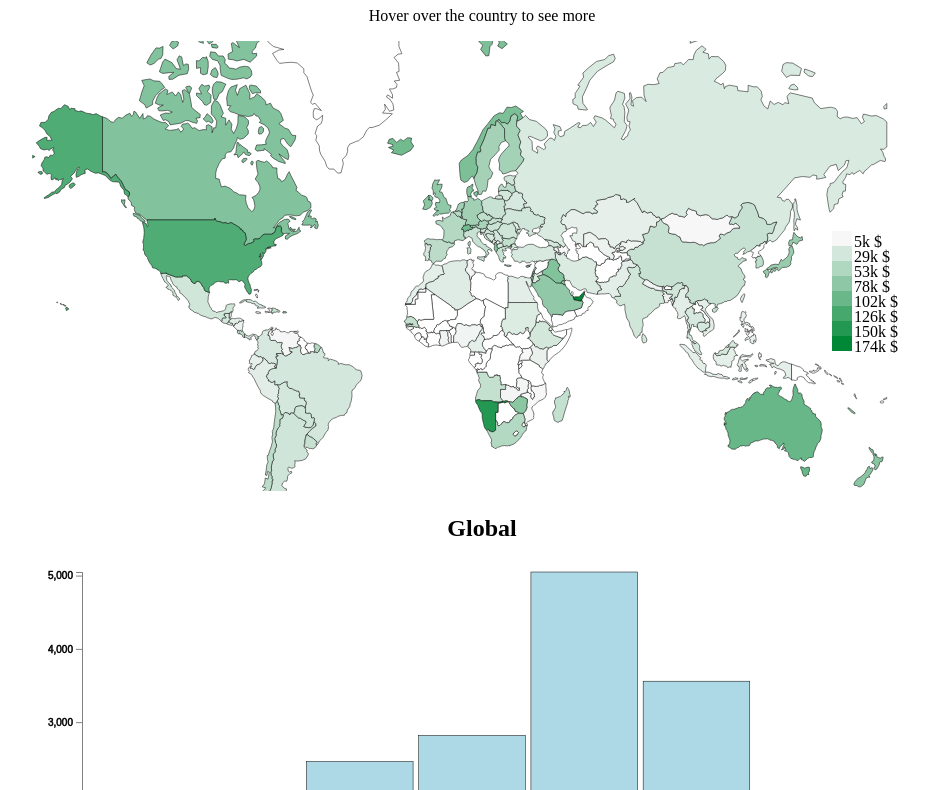
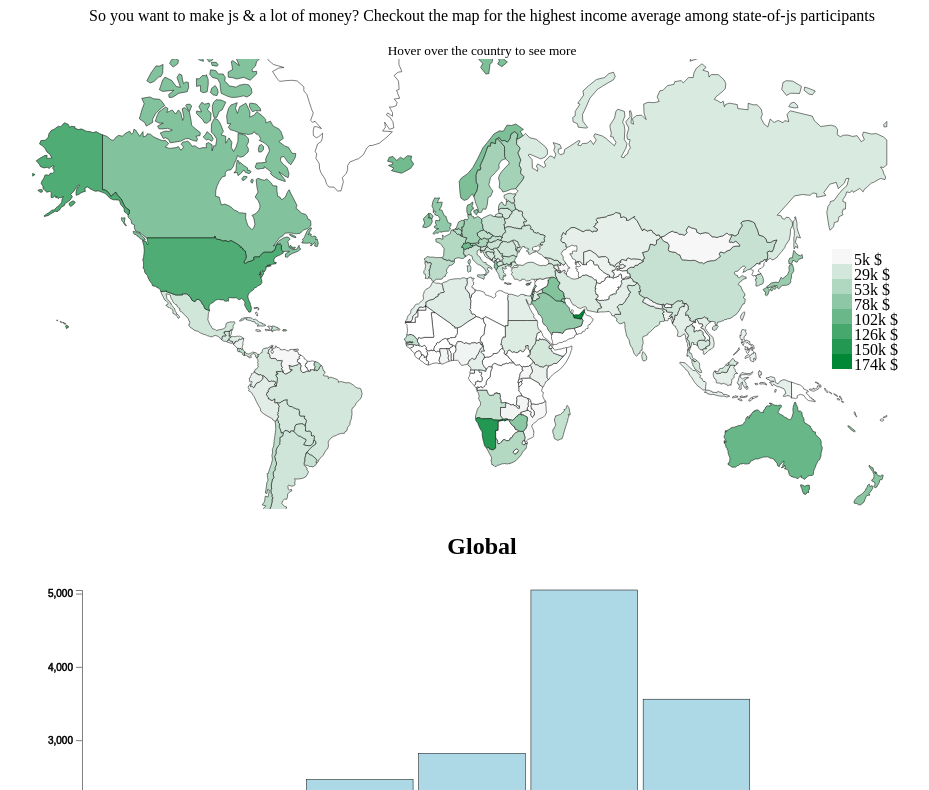
Before and after one commit to marcin-wosinek/js-viz-2, a website: page index.html in a window 1280 px wide. Shown: the part 73-863 px from the top of the page, without its empty margins (158-1087 px from the left). Drawn offline with nearby package versions, Linux system fonts and the light colour scheme.

Commit message:
improve description

```diff
--- a/index.html
+++ b/index.html
@@ -226,7 +226,8 @@
   </head>
   <body>
     <h1>Average js salary in the country</h1>
-    <p>Hover over the country to see more</p>
+    <p>So you want to make js & a lot of money? Checkout the map for the highest income average among state-of-js participants</p>
+    <small>Hover over the country to see more</small>
 
     <div class="content">
       <section class="map"><svg></svg></section>
```
